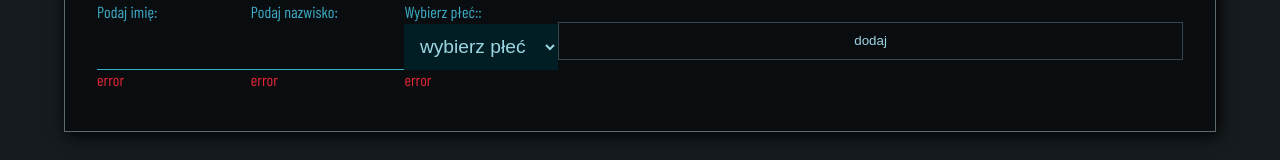
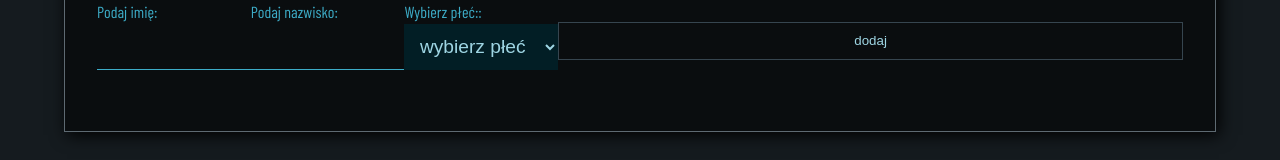
Before and after one commit to Scorpion19702022/SIMPLE_PROJECT_REACT_REDUX, a React (Vite) app: page /UsersInputs in a window 1280 px wide. Shown: the part 194-354 px from the top of the page. Built offline with nearby package versions, Linux system fonts and the light colour scheme; a web font is replaced by a local one.

Commit message:
added props

```diff
--- a/src/Components/Users/UsersInputs.tsx
+++ b/src/Components/Users/UsersInputs.tsx
@@ -4,18 +4,26 @@ interface InnitialProps {
 	firstNameValue: string
 	lastNameValue: string
 	genderValue: string
+	isEmptyFirstNName: string
+	isEmptyLastName: string
+	isEmptyGender: string
 	changeFirstName: (e: string) => void
 	changeLastName: (e: string) => void
 	changeGender: (e: string) => void
+	submit: (e: React.FormEvent) => void
 }
 
 const UsersInputs: React.FC<InnitialProps> = ({
 	firstNameValue,
 	lastNameValue,
 	genderValue,
+	isEmptyFirstNName,
+	isEmptyLastName,
+	isEmptyGender,
 	changeFirstName,
 	changeLastName,
 	changeGender,
+	submit,
 }) => {
 	const genderSelect = ['wybierz płeć', 'kobieta', 'mężczyzna']
 
@@ -28,7 +36,7 @@ const UsersInputs: React.FC<InnitialProps> = ({
 	return (
 		<div className={styles.wrapper}>
 			<h3 className={styles.heading}>Dodaj użytkownika</h3>
-			<form className={styles.form}>
+			<form className={styles.form} onSubmit={submit}>
 				<div className={styles.box_inputs}>
 					<label className={styles.label}>Podaj imię:</label>
 					<input
@@ -37,7 +45,7 @@ const UsersInputs: React.FC<InnitialProps> = ({
 						value={firstNameValue}
 						onChange={e => changeFirstName(e.target.value)}
 					/>
-					<span className={styles.error}>error</span>
+					<span className={styles.error}>{isEmptyFirstNName}</span>
 				</div>
 				<div className={styles.box_inputs}>
 					<label className={styles.label}>Podaj nazwisko:</label>
@@ -47,14 +55,14 @@ const UsersInputs: React.FC<InnitialProps> = ({
 						value={lastNameValue}
 						onChange={e => changeLastName(e.target.value)}
 					/>
-					<span className={styles.error}>error</span>
+					<span className={styles.error}>{isEmptyLastName}</span>
 				</div>
 				<div className={styles.box_inputs}>
 					<label className={styles.label}>Wybierz płeć::</label>
 					<select className={styles.select} onChange={e => changeGender(e.target.value)}>
 						{optionSelect}
 					</select>
-					<span className={styles.error}>error</span>
+					<span className={styles.error}>{isEmptyGender}</span>
 				</div>
 				<button type='submit' className={styles.btn}>
 					dodaj
```
